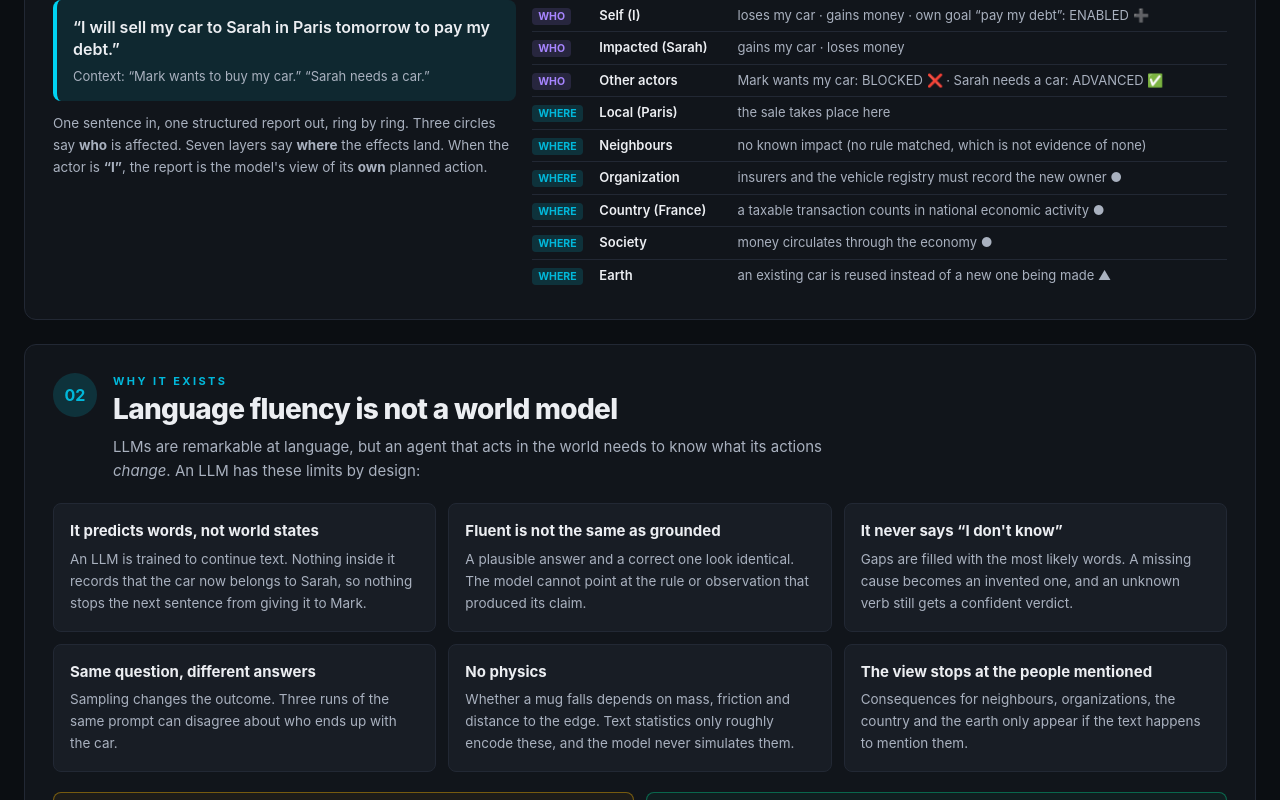
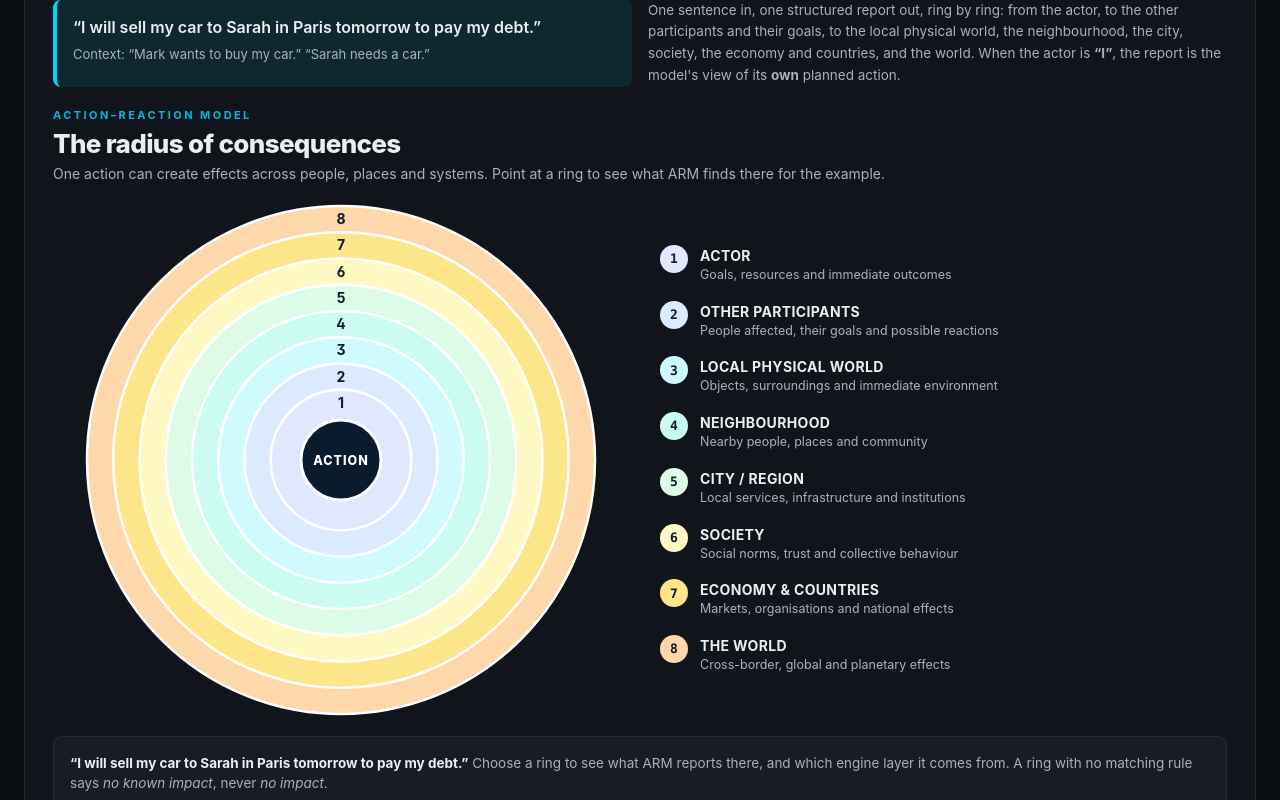
Before and after one commit to Sherlock2019/NPLM-Next-Phrase-language-model-, a Next.js app in the folder web/: page /acm/home in a window 1280 px wide. Shown: the part 780-1580 px from the top of the page. Built offline with nearby package versions, Linux system fonts and the light colour scheme.

Commit message:
ARM home: 'The radius of consequences' - eight concentric rings (actor to the world), interactive, with the car-sale example per ring

```diff
--- /dev/null
+++ b/web/src/components/acm/ConsequenceRings.tsx
@@ -0,0 +1,129 @@
+"use client";
+
+/**
+ * "The radius of consequences": ARM's blast radius as eight concentric rings around the
+ * action, from the actor out to the world. Hover or click a ring (or its legend row) to see
+ * what ARM reports there for the example "I will sell my car to Sarah in Paris tomorrow to pay
+ * my debt." (context: Mark wants to buy my car; Sarah needs a car).
+ *
+ * The eight rings are the presentation grouping; each names the engine layer(s) it shows
+ * (self · impacted · other actors · environment · neighbour · organization · city · country ·
+ * society · earth), so a researcher can match it to the report and the README.
+ */
+
+import { useState } from "react";
+
+export interface ConsequenceRing {
+  n: number;
+  title: string;
+  sub: string;
+  fill: string;
+  layers: string;
+  example: string[];
+}
+
+export const CONSEQUENCE_RINGS: ConsequenceRing[] = [
+  { n: 1, title: "Actor", sub: "Goals, resources and immediate outcomes", fill: "#e0e7ff", layers: "self",
+    example: ["loses my car · gains money", "own goal “pay my debt”: ENABLED ➕ (the sale provides the money it needs)"] },
+  { n: 2, title: "Other participants", sub: "People affected, their goals and possible reactions", fill: "#dbeafe", layers: "impacted · other actors",
+    example: ["Sarah: gains my car · loses money", "Mark wants to buy my car: BLOCKED ❌ (Sarah has it now)", "Sarah needs a car: ADVANCED ✅"] },
+  { n: 3, title: "Local physical world", sub: "Objects, surroundings and immediate environment", fill: "#cffafe", layers: "local environment",
+    example: ["Paris: the sale takes place here", "image / video: objects and their physics, simulated (matter.js today, Unreal Engine 5 proposed)"] },
+  { n: 4, title: "Neighbourhood", sub: "Nearby people, places and community", fill: "#ccfbf1", layers: "neighbour",
+    example: ["Boulogne-Billancourt, Saint-Denis, Montreuil: no known impact (no rule matched, which is not evidence of none)"] },
+  { n: 5, title: "City / region", sub: "Local services, infrastructure and institutions", fill: "#dcfce7", layers: "organization · city",
+    example: ["insurers and the vehicle registry must record the new owner ●", "Paris (city): no known impact"] },
+  { n: 6, title: "Society", sub: "Social norms, trust and collective behaviour", fill: "#fef9c3", layers: "society",
+    example: ["money circulates through the economy ●"] },
+  { n: 7, title: "Economy & countries", sub: "Markets, organisations and national effects", fill: "#fde68a", layers: "country",
+    example: ["France: a taxable transaction counts in national economic activity ●"] },
+  { n: 8, title: "The world", sub: "Cross-border, global and planetary effects", fill: "#fed7aa", layers: "earth",
+    example: ["an existing car is reused instead of a new one being made ▲"] },
+];
+
+const INK = "#0b1b2e";
+
+export function ConsequenceRings() {
+  const [pick, setPick] = useState<number | null>(null);
+  const [hover, setHover] = useState<number | null>(null);
+  const active = hover ?? pick;
+  const size = 520;
+  const c = size / 2;
+  const core = 44;
+  const step = (c - core - 6) / CONSEQUENCE_RINGS.length;
+  const radius = (n: number) => core + step * n;
+  const shown = CONSEQUENCE_RINGS.find((r) => r.n === active);
+  const toggle = (n: number) => setPick(pick === n ? null : n);
+
+  return (
+    <figure className="flex flex-col gap-4">
+      <figcaption>
+        <p className="text-[11px] font-bold uppercase tracking-[0.22em] text-cyan-500">Action–Reaction Model</p>
+        <h3 className="text-[22px] font-extrabold tracking-tight sm:text-[26px]">The radius of consequences</h3>
+        <p className="dim text-[14px]">One action can create effects across people, places and systems. Point at a ring to see what ARM finds there for the example.</p>
+      </figcaption>
+
+      <div className="grid items-center gap-6 lg:grid-cols-[minmax(0,1fr)_minmax(0,1fr)]">
+        <svg viewBox={`0 0 ${size} ${size}`} className="mx-auto block w-full max-w-[520px]" role="img"
+          aria-label="Eight concentric rings around the action: actor, other participants, local physical world, neighbourhood, city or region, society, economy and countries, the world">
+          {[...CONSEQUENCE_RINGS].reverse().map((r) => {
+            const on = active === r.n;
+            const dim = active !== null && !on;
+            return (
+              <circle key={r.n} cx={c} cy={c} r={radius(r.n)} fill={r.fill} fillOpacity={dim ? 0.45 : 1}
+                stroke={on ? INK : "#ffffff"} strokeWidth={on ? 3 : 2.5} className="cursor-pointer transition-[fill-opacity]"
+                onMouseEnter={() => setHover(r.n)} onMouseLeave={() => setHover(null)} onClick={() => toggle(r.n)}>
+                <title>{`${r.n} · ${r.title}: ${r.sub}`}</title>
+              </circle>
+            );
+          })}
+          {CONSEQUENCE_RINGS.map((r) => (
+            <text key={r.n} x={c} y={c - radius(r.n) + step / 2 + 5} textAnchor="middle" fontSize={14} fontWeight={700}
+              fill={INK} pointerEvents="none">{r.n}</text>
+          ))}
+          <circle cx={c} cy={c} r={core - 4} fill={INK} stroke="#ffffff" strokeWidth={3} />
+          <text x={c} y={c + 4.5} textAnchor="middle" fontSize={12.5} fontWeight={800} letterSpacing={1} fill="#ffffff" pointerEvents="none">ACTION</text>
+        </svg>
+
+        <ol className="flex flex-col gap-1">
+          {CONSEQUENCE_RINGS.map((r) => {
+            const on = active === r.n;
+            return (
+              <li key={r.n}>
+                <button type="button" aria-pressed={pick === r.n} onClick={() => toggle(r.n)}
+                  onMouseEnter={() => setHover(r.n)} onMouseLeave={() => setHover(null)}
+                  className={`flex w-full items-start gap-3 rounded-lg px-2 py-1.5 text-left transition-colors ${on ? "bg-cyan-400/10 ring-1 ring-cyan-400/40" : "hover:bg-[var(--panel-raised)]"}`}>
+                  <span className="num grid size-7 shrink-0 place-items-center rounded-full text-[13px] font-bold" style={{ background: r.fill, color: INK }}>{r.n}</span>
+                  <span className="min-w-0">
+                    <span className="block text-[14px] font-bold uppercase tracking-wide">{r.title}</span>
+                    <span className="dim block text-[12.5px]">{r.sub}</span>
+                  </span>
+                </button>
+              </li>
+            );
+          })}
+        </ol>
+      </div>
+
+      <div className="panel-raised min-h-[92px] p-4" aria-live="polite">
+        {shown ? (
+          <>
+            <p className="text-[12px] font-semibold">
+              <span className="num mr-2 rounded px-1.5 py-0.5" style={{ background: shown.fill, color: INK }}>{shown.n}</span>
+              {shown.title}
+              <span className="faint ml-2 font-normal">engine layer: {shown.layers}</span>
+            </p>
+            <ul className="mt-2 flex flex-col gap-1 text-[13.5px]">
+              {shown.example.map((e) => <li key={e}>• {e}</li>)}
+            </ul>
+          </>
+        ) : (
+          <p className="dim text-[13.5px]">
+            <b className="text-[var(--text)]">“I will sell my car to Sarah in Paris tomorrow to pay my debt.”</b> Choose a ring to see what ARM reports there,
+            and which engine layer it comes from. A ring with no matching rule says <i>no known impact</i>, never <i>no impact</i>.
+          </p>
+        )}
+      </div>
+    </figure>
+  );
+}
--- a/web/src/components/acm/ResearchIntro.tsx
+++ b/web/src/components/acm/ResearchIntro.tsx
@@ -12,6 +12,7 @@
 
 import Link from "next/link";
 import type { ReactNode } from "react";
+import { ConsequenceRings } from "./ConsequenceRings";
 
 const SCROLL = "scroll-mt-[calc(var(--nav-h,72px)+16px)]";
 
@@ -42,20 +43,6 @@ function Card({ title, children, tone = "plain" }: { title: string; children: Re
     </div>
   );
 }
-
-/* ---------- 01 what -------------------------------------------------------------------- */
-
-const RINGS: { group: "who" | "where"; name: string; finding: string }[] = [
-  { group: "who", name: "Self (I)", finding: "loses my car · gains money · own goal “pay my debt”: ENABLED ➕" },
-  { group: "who", name: "Impacted (Sarah)", finding: "gains my car · loses money" },
-  { group: "who", name: "Other actors", finding: "Mark wants my car: BLOCKED ❌ · Sarah needs a car: ADVANCED ✅" },
-  { group: "where", name: "Local (Paris)", finding: "the sale takes place here" },
-  { group: "where", name: "Neighbours", finding: "no known impact (no rule matched, which is not evidence of none)" },
-  { group: "where", name: "Organization", finding: "insurers and the vehicle registry must record the new owner ●" },
-  { group: "where", name: "Country (France)", finding: "a taxable transaction counts in national economic activity ●" },
-  { group: "where", name: "Society", finding: "money circulates through the economy ●" },
-  { group: "where", name: "Earth", finding: "an existing car is reused instead of a new one being made ▲" },
-];
 
 /* ---------- 02 why --------------------------------------------------------------------- */
 
@@ -140,33 +127,18 @@ export function ResearchIntro() {
           traces the consequences for the one acting, for those it lands on and for other actors' goals, and then across its whole <b className="text-[var(--text)]">blast radius</b>,
           from the place where it happens out to the earth.
         </>}>
-        <div className="grid gap-4 lg:grid-cols-[minmax(0,2fr)_minmax(0,3fr)]">
-          <div className="flex flex-col gap-3">
+        <div className="grid gap-4 md:grid-cols-2">
           <blockquote className="rounded-lg border-l-4 border-cyan-400 bg-cyan-400/10 p-4 text-[16px] font-semibold leading-snug">
             “I will sell my car to Sarah in Paris tomorrow to pay my debt.”
             <span className="dim mt-2 block text-[13px] font-normal">Context: “Mark wants to buy my car.” “Sarah needs a car.”</span>
           </blockquote>
-            <p className="dim text-[13.5px] leading-relaxed">
-              One sentence in, one structured report out, ring by ring. Three circles say <b>who</b> is affected. Seven layers say <b>where</b> the effects land.
+          <p className="dim self-center text-[13.5px] leading-relaxed">
+            One sentence in, one structured report out, ring by ring: from the actor, to the other participants and their goals, to the local physical world,
+            the neighbourhood, the city, society, the economy and countries, and the world.
             When the actor is <b>“I”</b>, the report is the model's view of its <b>own</b> planned action.
           </p>
         </div>
-          <div className="overflow-x-auto">
-            <table className="w-full min-w-[420px] border-collapse text-[13px]">
-              <tbody>
-                {RINGS.map((r) => (
-                  <tr key={r.name} className="hairline border-b last:border-0">
-                    <td className="py-1.5 pr-2 align-top">
-                      <span className={`rounded px-1.5 py-0.5 text-[10.5px] font-bold uppercase ${r.group === "who" ? "bg-violet-400/15 text-violet-400" : "bg-cyan-400/15 text-cyan-500"}`}>{r.group}</span>
-                    </td>
-                    <td className="whitespace-nowrap py-1.5 pr-3 align-top font-semibold">{r.name}</td>
-                    <td className="dim py-1.5 align-top">{r.finding}</td>
-                  </tr>
-                ))}
-              </tbody>
-            </table>
-          </div>
-        </div>
+        <ConsequenceRings />
       </Chapter>
 
       {/* 02 WHY */}
```
Lines whose indentation alone changed are shown as unchanged.
